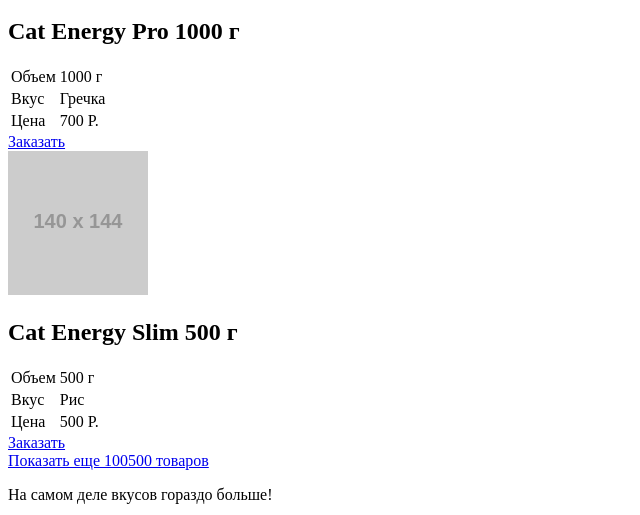
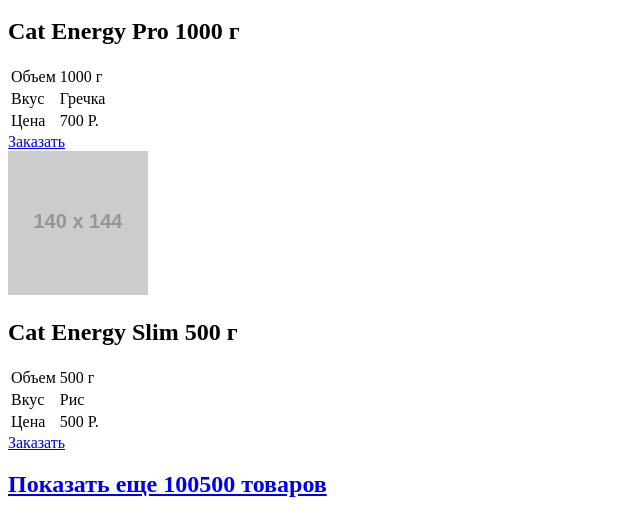
Before and after one commit to natakzk/308987-cat-energy-16, a website: page source/catalog.html in a window 1280 px wide. Shown: the part 1862-2377 px from the top of the page, without its empty margins (0-640 px from the left). Drawn offline with Linux system fonts and the light colour scheme; placeholder pictures from the web are drawn by us.

Commit message:
обернула текст в блоке -показать еще- в ссылку

```diff
--- a/source/catalog.html
+++ b/source/catalog.html
@@ -235,8 +235,10 @@
 
           <article class="catalog__item teaser">
             <div class="teaser__wrapper">
-              <a href="#" class="teaser__link teaser__link--more">Показать еще 100500 товаров</a>
-              <p class="teaser__info">На самом деле вкусов гораздо больше!</p>
+              <a href="#" class="teaser__link teaser__link--more">
+                <h2 class="teaser__title">Показать еще 100500 товаров</h2>
+                <p class="teaser__info">На самом деле вкусов гораздо больше!</p>
+              </a>
               <a href="#" class="teaser__link button">Показать все</a>
             </div>
           </article>
```
